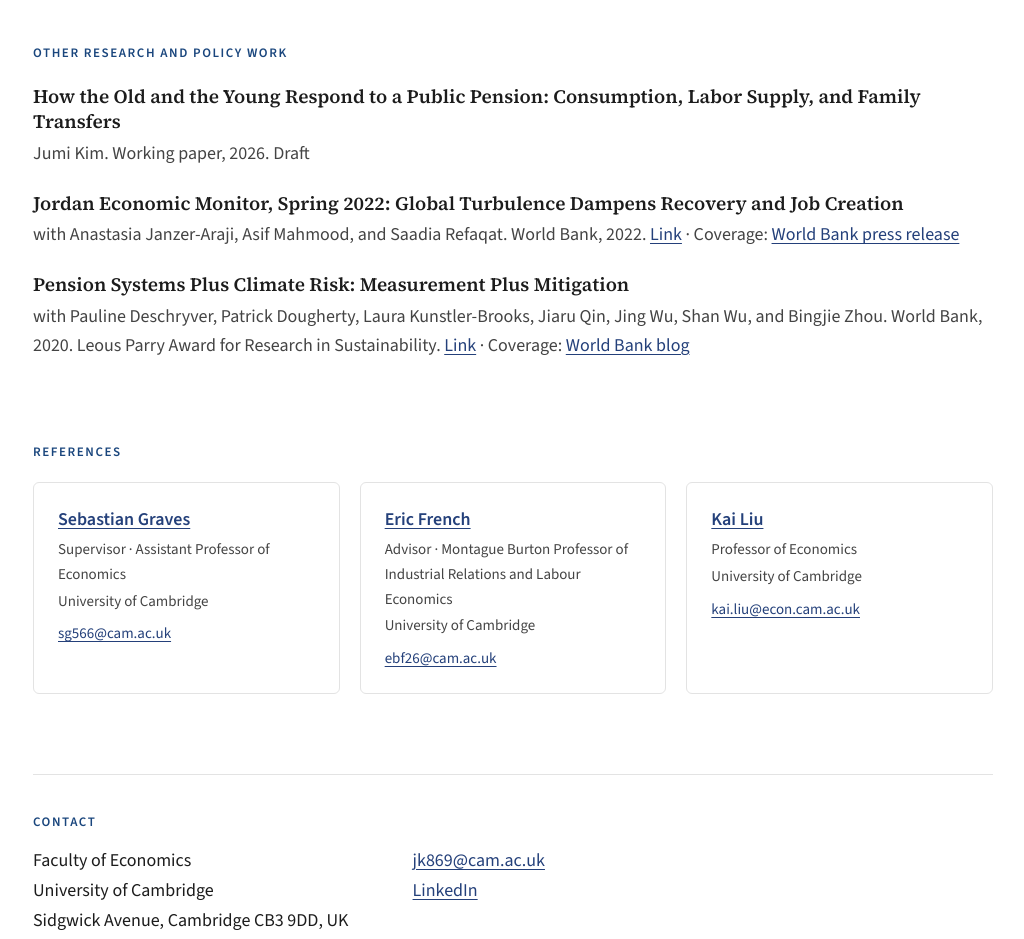
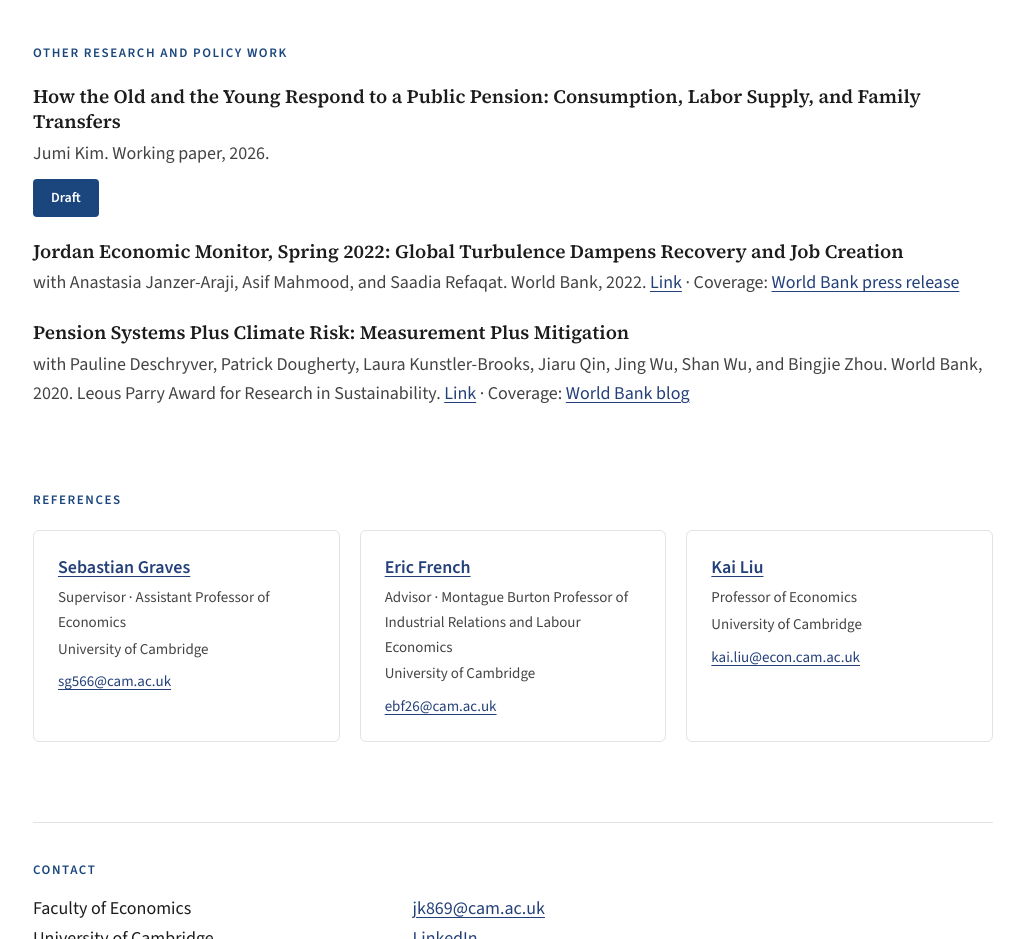
Before and after one commit to jumikim-econ/jumikim-econ.github.io, a plain HTML site: page index.html in a window 1280 px wide. Shown: the part 1560-2499 px from the top of the page, without its empty margins (127-1151 px from the left). Drawn offline with nearby package versions, Linux system fonts and the light colour scheme.

Commit message:
Add files via upload

```diff
--- a/index.html
+++ b/index.html
@@ -70,7 +70,8 @@ a:hover{color:#0f2c52}
 <ul style="margin: 0; padding: 0; list-style: none; display: flex; flex-direction: column; gap: 22px">
 <li style="display: flex; flex-direction: column; gap: 4px">
 <span style="font-family: 'Source Serif 4', Georgia, serif; font-size: 19px; font-weight: 600; line-height: 1.35">How the Old and the Young Respond to a Public Pension: Consumption, Labor Supply, and Family Transfers</span>
-<span style="color: #444444">Jumi Kim. Working paper, 2026. Draft</span>
+<span style="color: #444444">Jumi Kim. Working paper, 2026.</span>
+<div style="display: flex; padding-top: 6px"><a role="link" aria-disabled="true" style="display: inline-flex; align-items: center; min-height: 38px; padding: 0 18px; border-radius: 4px; background: #1a467d; color: #ffffff; text-decoration: none; font-size: 14px; font-weight: 600; cursor: pointer">Draft</a></div>
 </li>
 <li style="display: flex; flex-direction: column; gap: 4px">
 <span style="font-family: 'Source Serif 4', Georgia, serif; font-size: 19px; font-weight: 600; line-height: 1.35">Jordan Economic Monitor, Spring 2022: Global Turbulence Dampens Recovery and Job Creation</span>
```
